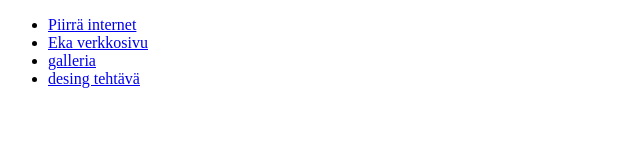
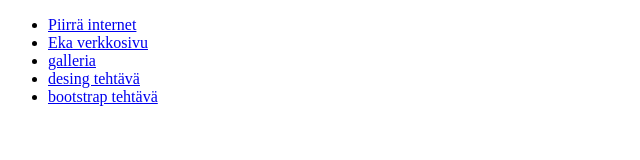
Before and after one commit to JulleJulle/JulleJulle.github.io, a plain HTML site: page harjoitus.html in a window 1280 px wide. Shown: the whole page, without its empty margins (0-640 px from the left). Drawn offline with Linux system fonts and the light colour scheme.

Commit message:
Update harjoitus.html

```diff
--- a/harjoitus.html
+++ b/harjoitus.html
@@ -5,5 +5,6 @@
 <li><a href="Playstation/playstation.html">Eka verkkosivu</a></li>
 <li><a href="galleria/galleria/index.html">galleria</a></li>
 <li><a href="desing-tehtava-versio-2/index.html">desing tehtävä</a></li>
+<li><a href="bootstrap tehtävä/index.html">bootstrap tehtävä</a></li>
 </ul>
 </html>
```
